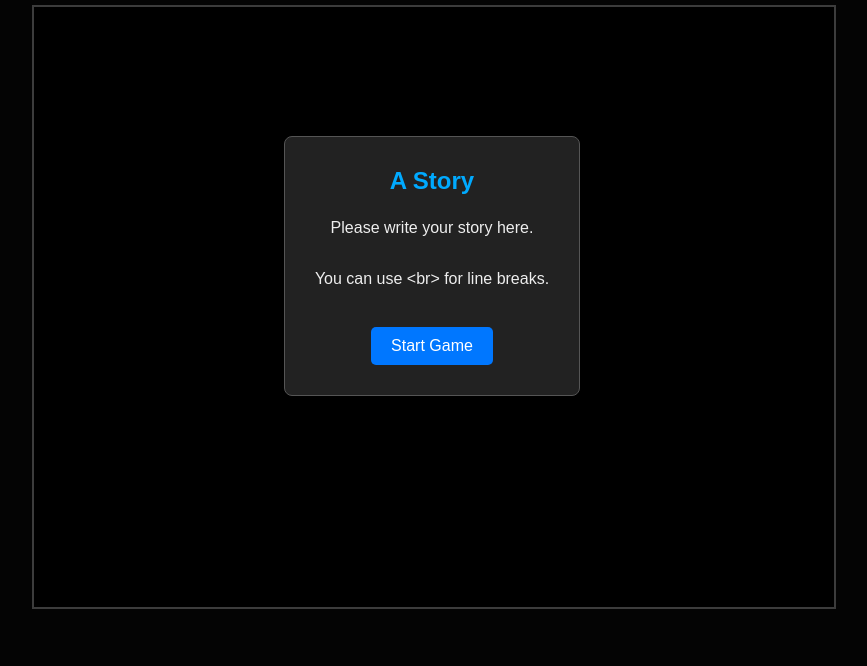
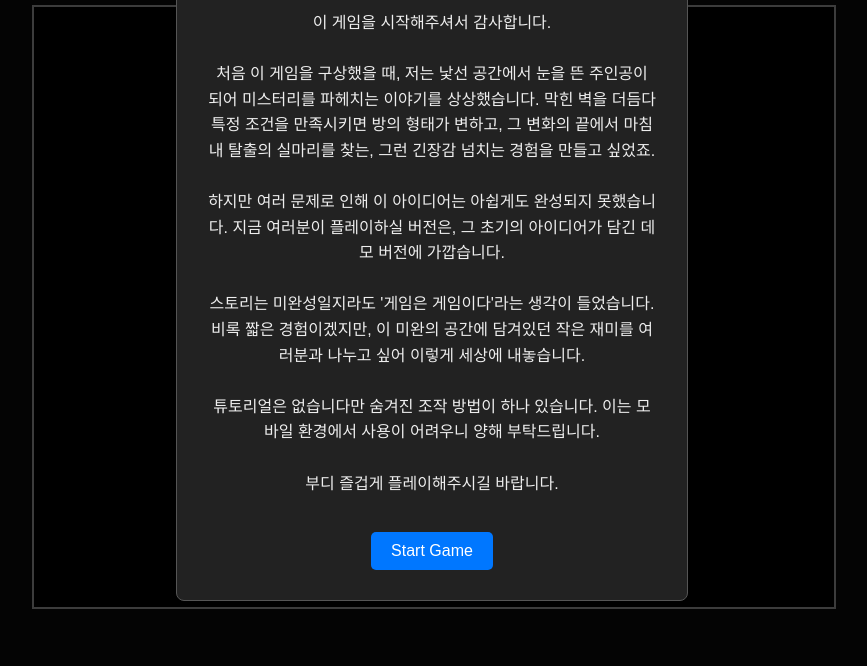
Before and after one commit to hojun313/Spin--Go, a plain HTML site: page index.html in a window 1280 px wide. Shown: the part 134-800 px from the top of the page, without its empty margins (208-1075 px from the left). Drawn offline with Linux system fonts and the light colour scheme.

Commit message:
Update story content and stage completion logic
Expanded the story introduction in Korean to provide more context and background for the game. Changed the stage completion condition from stage 1 to stage 20 for triggering the ending sequence. Adjusted the max-width of the main container in style.css from 500px to 450px for improved layout.

```diff
--- a/game.js
+++ b/game.js
@@ -2,7 +2,17 @@
 // YOUR STORY HERE
 // ==================================================
 const storyContent = `
-Please write your story here. <br><br> You can use &lt;br&gt; for line breaks.
+이 게임을 시작해주셔서 감사합니다.
+<br><br>
+처음 이 게임을 구상했을 때, 저는 낯선 공간에서 눈을 뜬 주인공이 되어 미스터리를 파헤치는 이야기를 상상했습니다. 막힌 벽을 더듬다 특정 조건을 만족시키면 방의 형태가 변하고, 그 변화의 끝에서 마침내 탈출의 실마리를 찾는, 그런 긴장감 넘치는 경험을 만들고 싶었죠.
+<br><br>
+하지만 여러 문제로 인해 이 아이디어는 아쉽게도 완성되지 못했습니다. 지금 여러분이 플레이하실 버전은, 그 초기의 아이디어가 담긴 데모 버전에 가깝습니다.
+<br><br>
+스토리는 미완성일지라도 '게임은 게임이다'라는 생각이 들었습니다. 비록 짧은 경험이겠지만, 이 미완의 공간에 담겨있던 작은 재미를 여러분과 나누고 싶어 이렇게 세상에 내놓습니다.
+<br><br>
+튜토리얼은 없습니다만 숨겨진 조작 방법이 하나 있습니다. 이는 모바일 환경에서 사용이 어려우니 양해 부탁드립니다.
+<br><br>
+부디 즐겁게 플레이해주시길 바랍니다.
 `;
 // ==================================================
 
@@ -319,7 +329,7 @@ function checkStageCompletion() {
         const playerBottom = player.y + player.size / 2;
         if (playerRight > exit.x && playerLeft < exit.x + exit.width &&
             playerBottom > exit.y && playerTop < exit.y + exit.height) {
-            if (stage === 1) {
+            if (stage === 20) {
                 console.log("Final Stage Cleared! Entering ending sequence.");
                 stage = 21;
                 finalTime = ((Date.now() - stageStartTime) / 1000).toFixed(2);
--- a/style.css
+++ b/style.css
@@ -63,7 +63,7 @@ h1 {
     padding: 30px;
     border-radius: 8px;
     text-align: center;
-    max-width: 500px;
+    max-width: 450px;
     color: #eee;
     border: 1px solid #555;
 }
```
